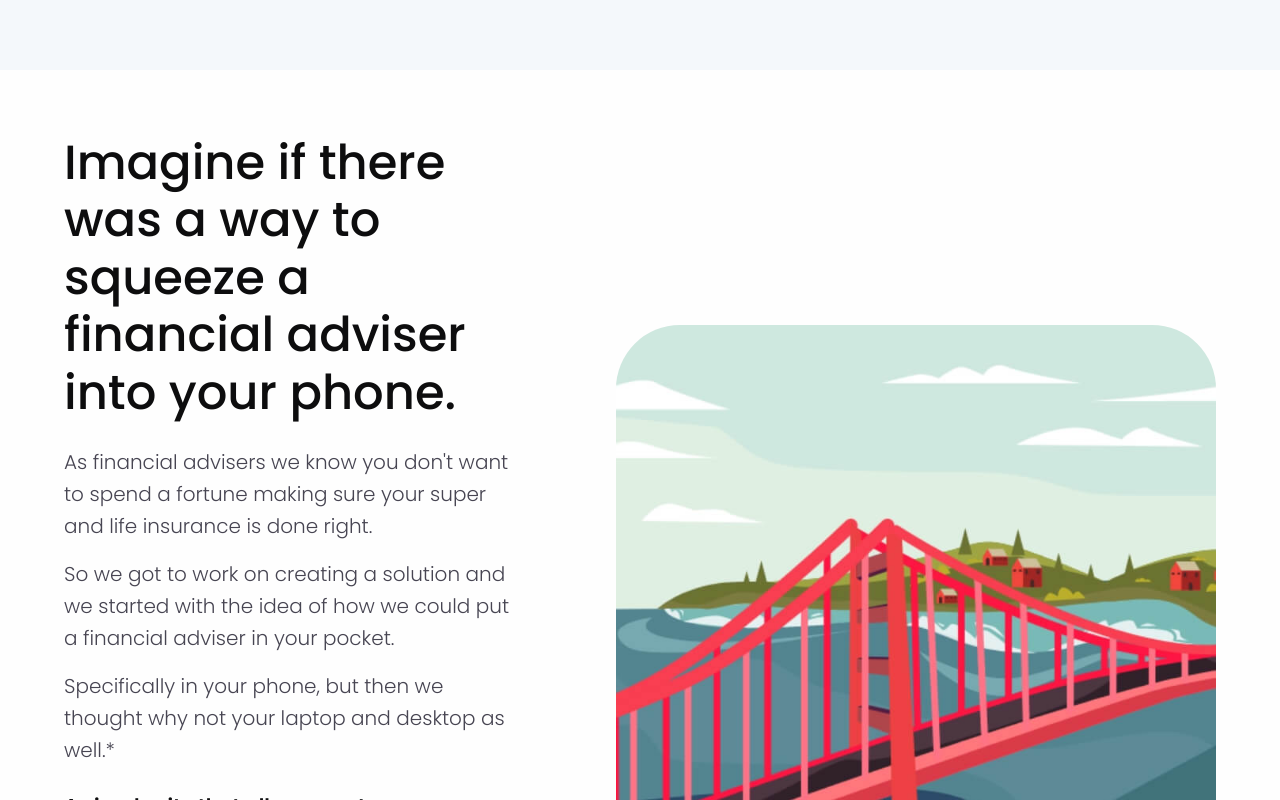
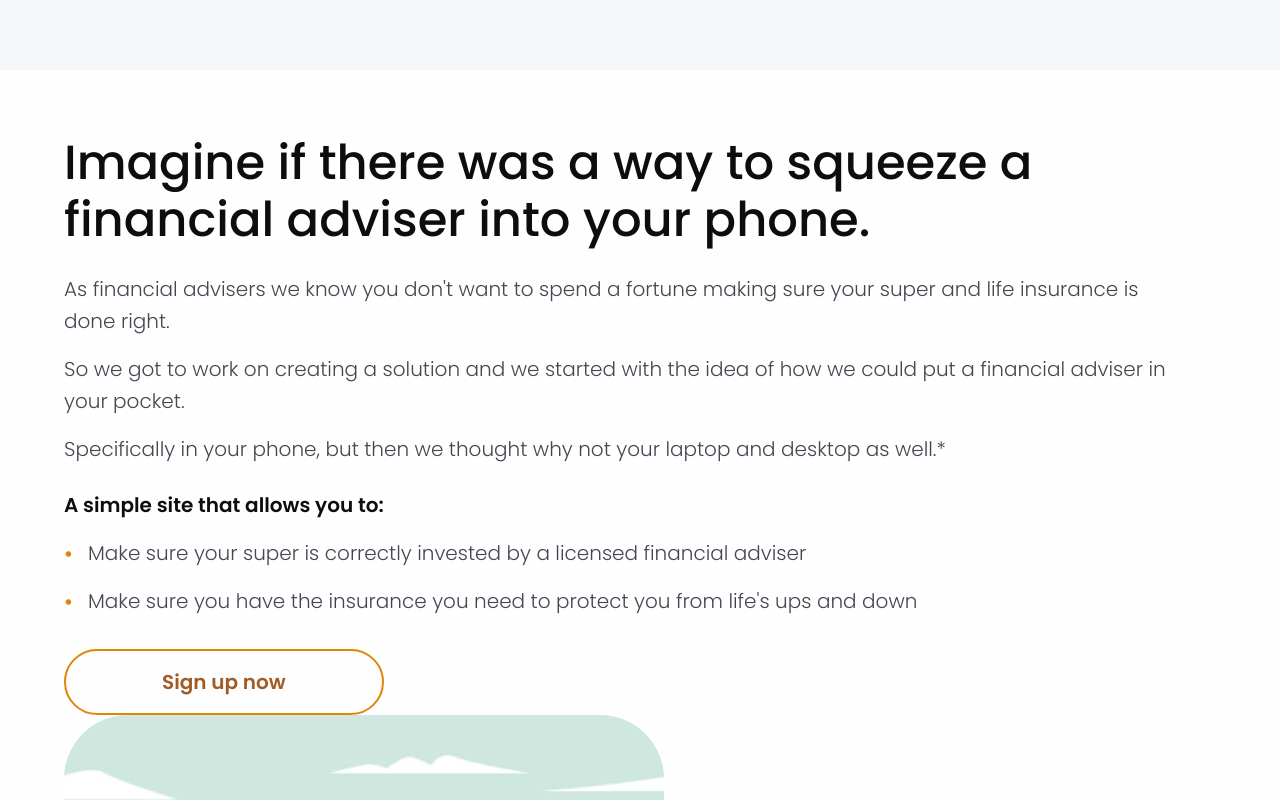
Before and after one commit to arharutyu/equee-public, a React (Vite) app: page / in a window 1280 px wide. Shown: the part 1360-2160 px from the top of the page. Built offline with nearby package versions, Linux system fonts and the light colour scheme.

Commit message:
abstracted sections css for globals, and refactored across components

```diff
--- a/src/components/2-Statistics/Statistics.css
+++ b/src/components/2-Statistics/Statistics.css
@@ -1,4 +1,4 @@
-/*TODO: Figure out margine formatting for the grid*/
+/*TODO: Figure out margin formatting for the grid*/
 
 .did-you-know {
     background-color: var(--color-purple-backdrop);
--- a/src/components/3-SignUp/SignUp.css
+++ b/src/components/3-SignUp/SignUp.css
@@ -1,13 +1,6 @@
 .signup {
     background-color: var(--color-white);
     padding: var(--spacing-3xl) 0;
-}
-
-.signup-content {
-    display: grid;
-    grid-template-columns: 1fr;
-    gap: var(--spacing-3xl);
-    align-items: center;
 }
 
 /* Text Content */
@@ -106,12 +99,6 @@
 
 /* Desktop Styles */
 @media (min-width: 769px) {
-    .signup-content {
-        grid-template-columns: 1fr 1fr;
-        gap: var(--spacing-3xl);
-        align-items: center;
-    }
-
     .signup-text {
         padding-right: var(--spacing-xl);
     }
@@ -141,7 +128,7 @@
 
 /* Large Desktop */
 @media (min-width: 1200px) {
-    .signup-content {
+    .section-two-col {
         gap: var(--spacing-3xl);
     }
 
--- a/src/components/3-SignUp/SignUp.tsx
+++ b/src/components/3-SignUp/SignUp.tsx
@@ -4,7 +4,7 @@ export const SignUp = () => {
     return (
         <section className="signup section">
             <div className="container">
-                <div className="signup-content">
+                <div className="section-two-col">
                     <div className="signup-text">
                         <h2 className="signup-title">
                             Imagine if there was a way to squeeze a financial adviser into your phone.
--- a/src/components/5-LifetimeValue/LifetimeValue.css
+++ b/src/components/5-LifetimeValue/LifetimeValue.css
@@ -1,13 +1,6 @@
 .lifetime-value {
     background-color: var(--color-white);
     padding: var(--spacing-3xl) 0;
-}
-
-.lifetime-value-content {
-    display: grid;
-    grid-template-columns: 1fr;
-    gap: var(--spacing-3xl);
-    align-items: center;
 }
 
 /* Text Content */
@@ -129,8 +122,7 @@
     }
 
     /* Reverse order on mobile - illustration first, then text */
-    .lifetime-value-content {
-        grid-template-columns: 1fr;
+    .section-two-col {
         gap: var(--spacing-xl);
     }
 
@@ -141,8 +133,7 @@
 
 /* Desktop Styles */
 @media (min-width: 769px) {
-    .lifetime-value-content {
-        grid-template-columns: 1fr 1fr;
+    .section-two-col {
         gap: var(--spacing-3xl);
         align-items: center;
     }
--- a/src/components/5-LifetimeValue/LifetimeValue.tsx
+++ b/src/components/5-LifetimeValue/LifetimeValue.tsx
@@ -5,7 +5,7 @@ export const LifetimeValue = () => {
     return (
         <section className="lifetime-value section">
             <div className="container">
-                <div className="lifetime-value-content">
+                <div className="section-two-col">
                     <div className="lifetime-value-text">
                         <h2 className="lifetime-value-title">
                             Up to 30% Better Over Your Lifetime
--- a/src/components/6-RiskFree/RiskFree.css
+++ b/src/components/6-RiskFree/RiskFree.css
@@ -1,13 +1,6 @@
 .risk-free {
     background-color: var(--color-white);
     padding: var(--spacing-3xl) 0;
-}
-
-.risk-free-content {
-    display: grid;
-    grid-template-columns: 1fr;
-    gap: var(--spacing-3xl);
-    align-items: center;
 }
 
 /* Text Content */
@@ -38,7 +31,7 @@
         padding: var(--spacing-2xl) 0;
     }
 
-    .risk-free-content {
+    .section-two-col {
         gap: var(--spacing-xl);
     }
 
@@ -60,10 +53,8 @@
 
 /* Desktop Styles */
 @media (min-width: 769px) {
-    .risk-free-content {
-        grid-template-columns: 1fr 1fr;
+    .section-two-col {
         gap: var(--spacing-3xl);
-        align-items: center;
     }
 
     .risk-free-text {
--- a/src/components/6-RiskFree/RiskFree.tsx
+++ b/src/components/6-RiskFree/RiskFree.tsx
@@ -4,7 +4,7 @@ export const RiskFree = () => {
     return (
         <section className="risk-free section">
             <div className="container">
-                <div className="risk-free-content">
+                <div className="section-two-col">
                     <div className="illustration-container">
                         <img
                             src="/img/home-img-riskfree.png"
--- a/src/components/7-WhyNow/WhyNow..tsx
+++ b/src/components/7-WhyNow/WhyNow..tsx
@@ -4,7 +4,7 @@ export const WhyNow = () => {
     return (
         <section className="why-now section">
             <div className="container">
-                <div className="why-now-content">
+                <div className="section-two-col">
                     <div className="why-now-text">
                         <h2 className="why-now-title">
                             Why Get Equee Now?
--- a/src/components/7-WhyNow/WhyNow.css
+++ b/src/components/7-WhyNow/WhyNow.css
@@ -1,13 +1,6 @@
 .why-now {
     background-color: var(--color-white);
     padding: var(--spacing-3xl) 0;
-}
-
-.why-now-content {
-    display: grid;
-    grid-template-columns: 1fr;
-    gap: var(--spacing-3xl);
-    align-items: center;
 }
 
 /* Text Content */
@@ -37,7 +30,7 @@
         padding: var(--spacing-2xl) 0;
     }
 
-    .why-now-content {
+    .section-two-col {
         gap: var(--spacing-xl);
     }
 
@@ -63,10 +56,8 @@
 
 /* Desktop Styles */
 @media (min-width: 769px) {
-    .why-now-content {
-        grid-template-columns: 1fr 1fr;
+    .section-two-col {
         gap: var(--spacing-3xl);
-        align-items: center;
     }
 
     .why-now-text {
--- /dev/null
+++ b/src/styles/sections.css
@@ -0,0 +1,21 @@
+.section-two-col {
+    display: grid;
+    grid-template-columns: 1fr;
+    gap: var(--spacing-3xl);
+    align-items: center;
+}
+
+@media (min-width: 769px) {
+    .section-two-col {
+        grid-template-columns: 1fr 1fr;
+    }
+}
+
+/* Reverse column order on desktop */
+.section-two-col-reverse .section-visual {
+    order: 1;
+}
+
+.section-two-col-reverse .section-text {
+    order: 2;
+}
```
